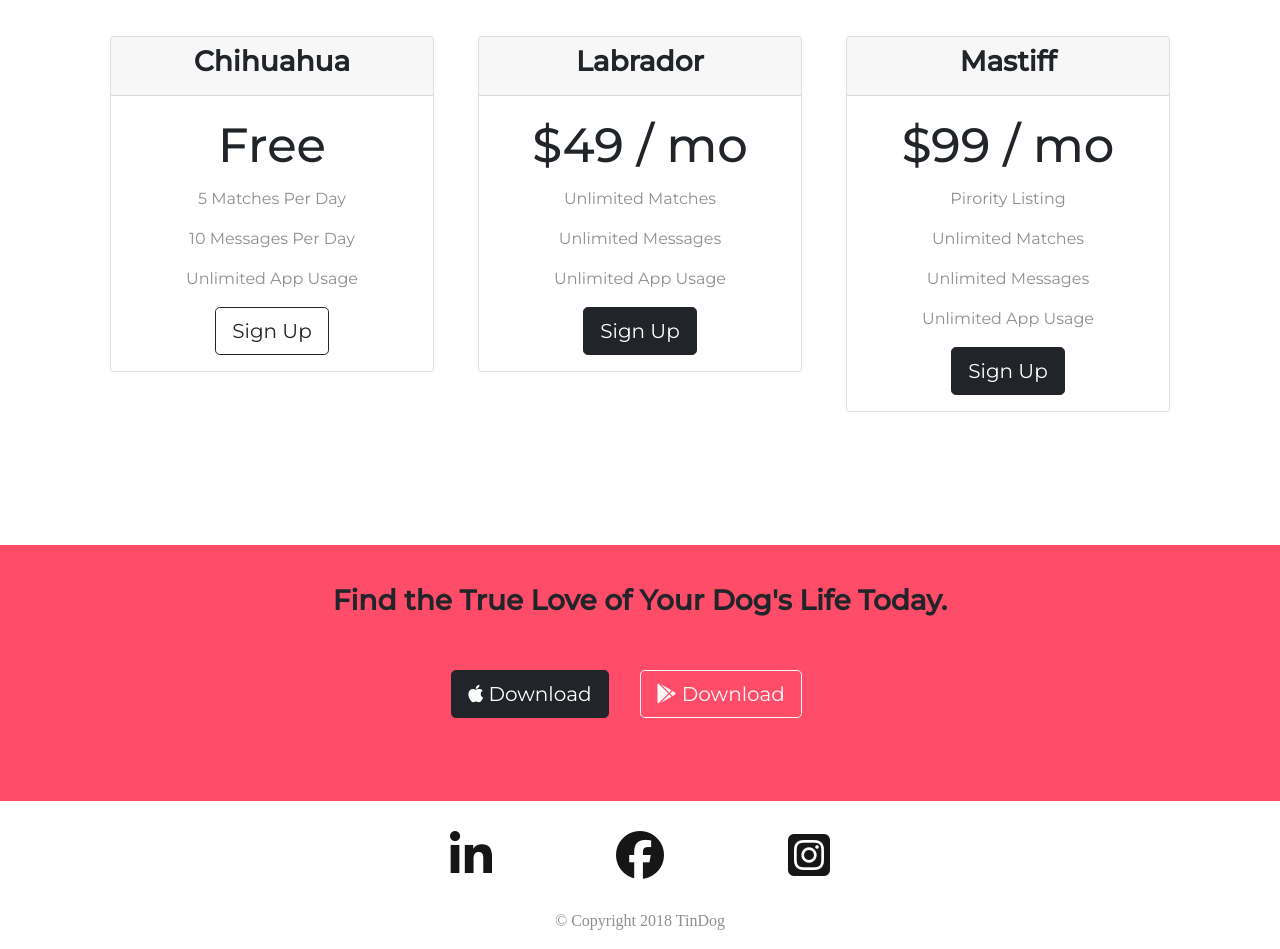
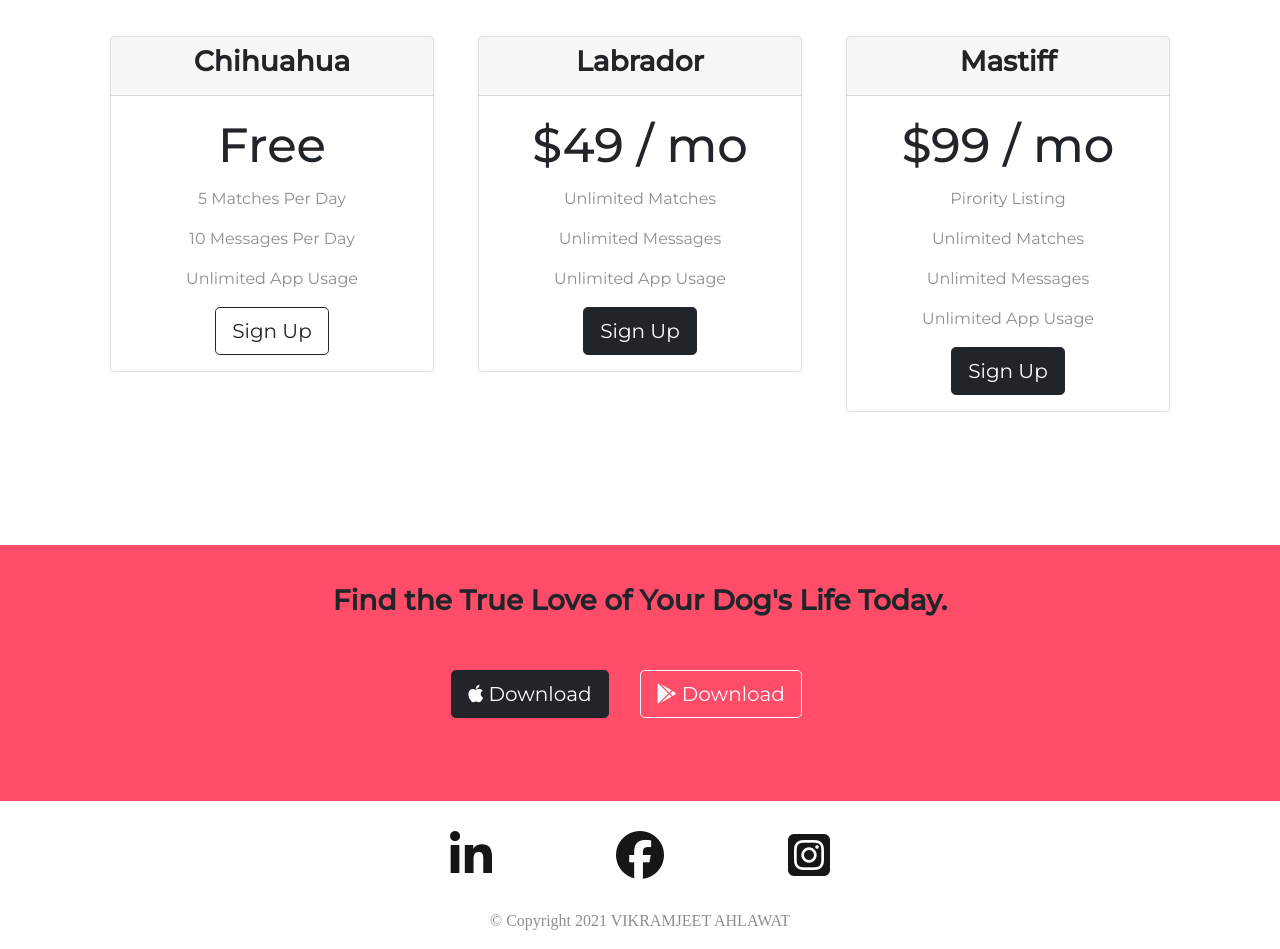
Before and after one commit to vikram210191/tindog, a plain HTML site: page index.html in a window 1280 px wide. Shown: the part 1836-2785 px from the top of the page. Drawn offline with nearby package versions, Linux system fonts and the light colour scheme; a script that the page names is missing.

Commit message:
Add files via upload

```diff
--- a/index.html
+++ b/index.html
@@ -227,7 +227,7 @@
 <a href="https://www.facebook.com/vikramjeet.ahlawat"><i class="fab fa-3x fa-facebook foot"></i></a>
 <a href="https://www.instagram.com/vikramjeet.ahlawat/"><i class="fab fa-3x fa-instagram-square foot"></i></a>
 
-    <p>© Copyright 2018 TinDog</p>
+    <p>© Copyright 2021 VIKRAMJEET AHLAWAT</p>
 
   </footer>
 
```
